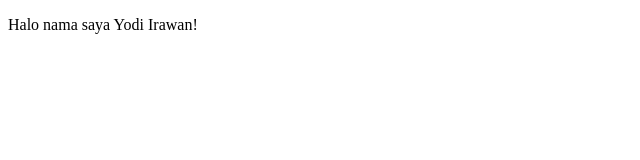
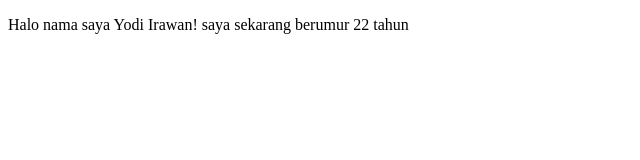
Before and after one commit to irawanyodi/latihan-laravel, a plain HTML site: page index.html in a window 1280 px wide. Shown: the whole page, without its empty margins (0-640 px from the left). Drawn offline with Linux system fonts and the light colour scheme.

Commit message:
commit kedua menambahkan umur

```diff
--- a/index.html
+++ b/index.html
@@ -9,7 +9,7 @@
 </head>
 
 <body>
-    <p>Halo nama saya Yodi Irawan!</p>
+    <p>Halo nama saya Yodi Irawan! saya sekarang berumur 22 tahun</p>
 
 </body>
 
```
